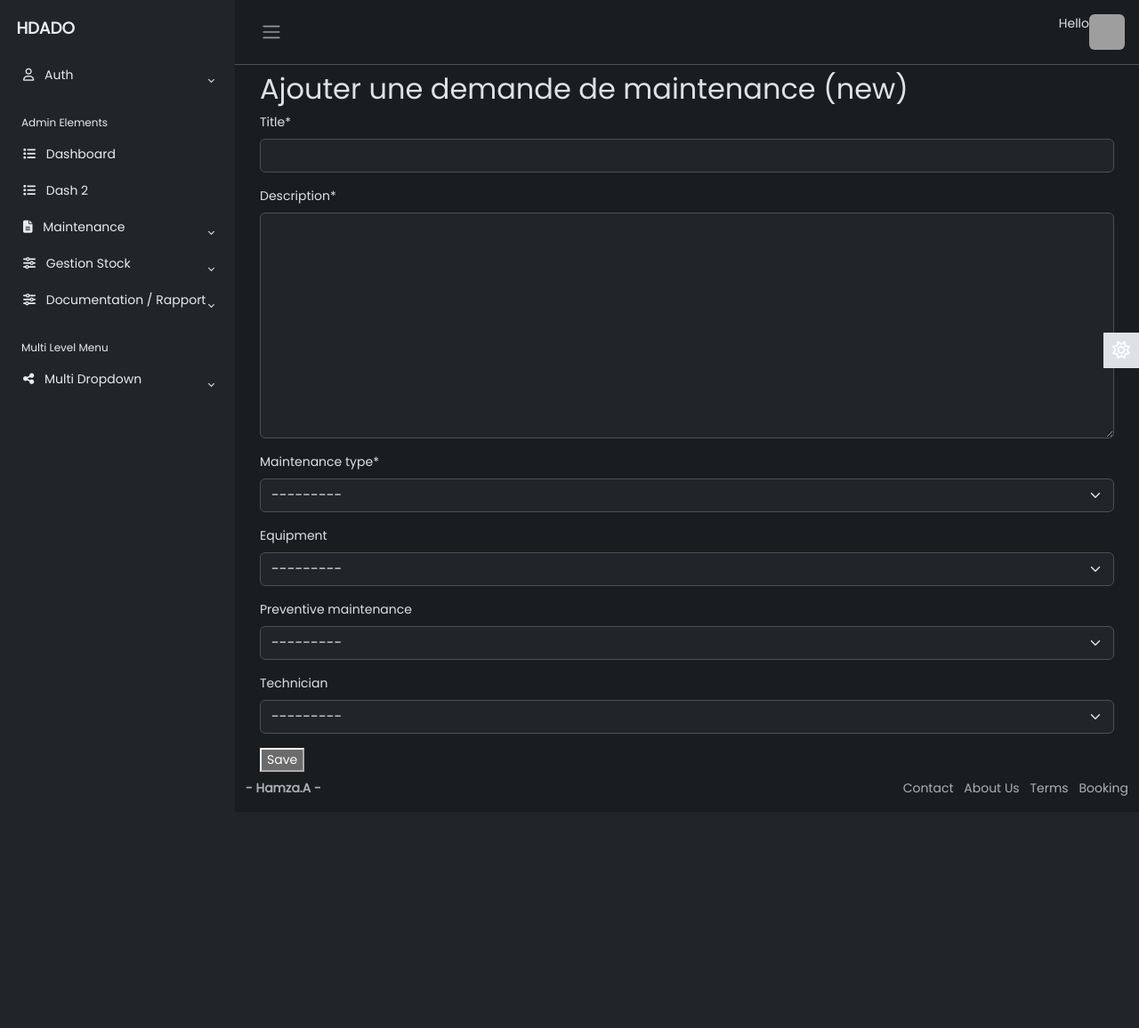
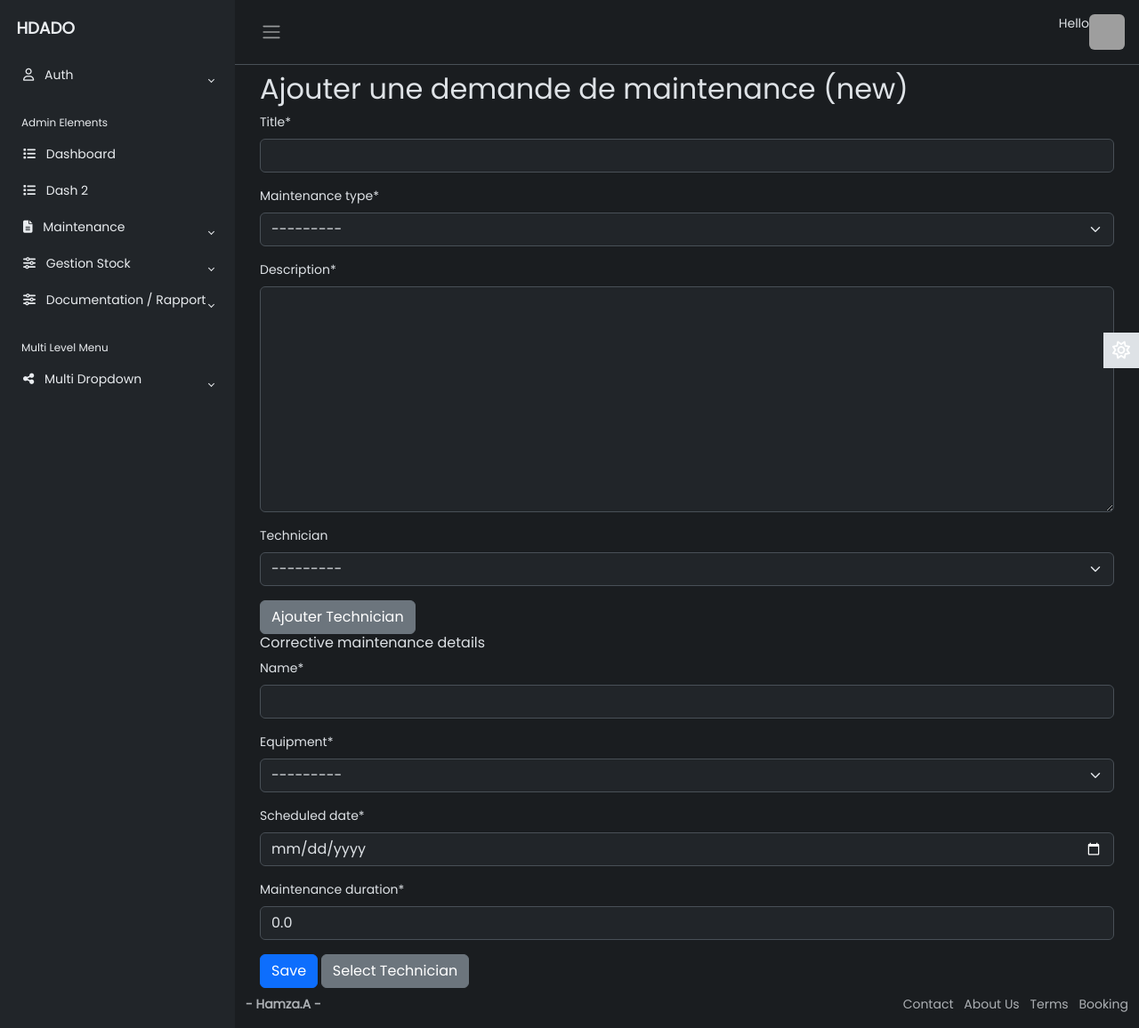
Before and after one commit to hDado/CMMS_django, a Django app: page /add-maintenance/ in a window 1280 px wide. Shown: the whole page at 89% size. Before the commit the page ends 895 px from the top, so only its background shows below. Run offline with Django 4.2, Linux system fonts and the light colour scheme; data comes from the database, SQL or seed files in the repository; data that the repository does not hold is empty; some libraries are stand-ins or nearby versions; grey boxes are pictures that could not be loaded.

Commit message:
Alpha - upload project

```diff
--- a/maintenance_app/forms.py
+++ b/maintenance_app/forms.py
@@ -1,8 +1,8 @@
 # forms.py
 from django import forms
-from .models import MaintenanceRequest,CorrectiveMaintenance,PreventiveMaintenance ,EquipmentCategory,Equipment,MaintenanceSchedule, Task, PieceRechange
+from .models import Technician, MaintenanceRequest,CorrectiveMaintenance,PreventiveMaintenance ,EquipmentCategory,Equipment,MaintenanceSchedule, Task, PieceRechange
 from crispy_forms.helper import FormHelper
-from crispy_forms.layout import Layout, Submit, Div, Field, Row, Column
+from crispy_forms.layout import ButtonHolder,Layout, Submit, Div, Field, Row, Column
 
 
 
@@ -23,7 +23,15 @@ class TaskForm(forms.ModelForm):
         fields = "__all__"
 
 #=========================
-#Maintenance: Equipement :
+#Maintenance:
+# Technician (User):
+class TechForm(forms.ModelForm):
+    class Meta:
+        model = Technician
+        fields = "__all__"
+#
+#
+# Equipement :
 class EquipForm(forms.ModelForm):
     class Meta:
         model = Equipment
@@ -77,14 +85,19 @@ class PreventiveForm(forms.ModelForm):
 class CorrectiveForm(forms.ModelForm):
     class Meta:
         model = CorrectiveMaintenance
-        fields = "__all__"
+        fields = ["name", "equipment", "scheduled_date", "maintenance_duration"]
+
+    def __init__(self, *args, **kwargs):
+            super().__init__(*args, **kwargs)
+
+            self.fields['scheduled_date'].widget = forms.DateInput(attrs={'type': 'date'})
+
 
 #Request : demande intervention
 class MaintenanceRequestForm(forms.ModelForm):
     class Meta:
         model = MaintenanceRequest
-        fields = '__all__'
-
+        fields = ['title','description','maintenance_type','technician']
 
 
 #Maintenance : piece de rechange :
--- a/maintenance_app/models.py
+++ b/maintenance_app/models.py
@@ -1,7 +1,8 @@
 # maintenance_app/models.py
 from django.db import models
 from django.contrib.auth.models import User
-from datetime import date
+from datetime import date, datetime
+
 
 
 
@@ -67,6 +68,7 @@ class Equipment(models.Model):
 
 
 class PreventiveMaintenance(models.Model):
+    name =  models.CharField(max_length=50, default='preventive -')
     equipment = models.ForeignKey(Equipment, on_delete=models.CASCADE)
     maintenance_frequency_days = models.IntegerField()
     maintenance_duration = models.DurationField()
@@ -76,22 +78,10 @@ class PreventiveMaintenance(models.Model):
         return f"Preventive Maintenance for {self.equipment.name}"
 #corrective maintenance :
 class CorrectiveMaintenance(models.Model):
+    name =  models.CharField(max_length=50)
     equipment = models.ForeignKey(Equipment, on_delete=models.CASCADE)
     scheduled_date = models.DateField() #start time
     maintenance_duration = models.DecimalField(max_digits=5, decimal_places=2, default=0.00) #end time
-    end_time = models.DateTimeField(null=True, blank=True)
-
-    def save(self, *args, **kwargs):
-        super().save(*args, **kwargs)
-
-        # Calculate end time based on start time and maintenance duration
-        if self.scheduled_date and self.maintenance_duration:
-            start_time = datetime.combine(self.scheduled_date, datetime.min.time())
-            duration_hours = int(self.maintenance_duration)
-            duration_minutes = int((self.maintenance_duration - duration_hours) * 60)
-            duration = timedelta(hours=duration_hours, minutes=duration_minutes)
-            self.end_time = start_time + duration
-            self.save(update_fields=['end_time'])
 
 
 
@@ -103,15 +93,20 @@ class CorrectiveMaintenance(models.Model):
 class MaintenanceRequest(models.Model):
     MAINTENANCE_TYPE_CHOICES = [
         ('corrective', 'Corrective Maintenance'),
-        ('preventive', 'Preventive Maintenance'),
+        #('preventive', 'Preventive Maintenance'),
     ]
 
     title = models.CharField(max_length=100)
     description = models.TextField()
     maintenance_type = models.CharField(max_length=10, choices=MAINTENANCE_TYPE_CHOICES)
-    equipment = models.ForeignKey(Equipment, on_delete=models.CASCADE, null=True, blank=True)
-    preventive_maintenance = models.ForeignKey(PreventiveMaintenance, on_delete=models.CASCADE, null=True, blank=True)
+
+    #equipment = models.ForeignKey(Equipment, on_delete=models.CASCADE, null=True, blank=True)
+    corrective_maintenance_entries = models.ManyToManyField(CorrectiveMaintenance, blank=True)
+    #preventive_maintenance = models.ForeignKey(PreventiveMaintenance, on_delete=models.CASCADE, null=True, blank=True)
     technician = models.ForeignKey(Technician, on_delete=models.SET_NULL, blank=True, null=True)
+
+
+
     def save(self, *args, **kwargs):
         if self.maintenance_type == 'preventive' and self.equipment:
             self.title = f"Preventive Maintenance - {self.equipment.name}"
--- a/maintenance_app/templates/maintenance_app/m_request.html
+++ b/maintenance_app/templates/maintenance_app/m_request.html
@@ -11,11 +11,47 @@
   <form method="post">
     {% csrf_token %}
 
-    {{ m_form|crispy }}
 
-    <button type="submit">Save</button>
+
+    <div class="row">
+      {{ maintenance_request_form.title|as_crispy_field }}
+    </div>
+    <div class="row">
+      {{ maintenance_request_form.maintenance_type|as_crispy_field }}
+    </div>
+
+    <div class="row">
+      {{ maintenance_request_form.description|as_crispy_field }}
+    </div>
+
+
+    <div class="form-section" data-section="section1">
+      {{ maintenance_request_form.technician|as_crispy_field }}
+      <button type="button" class="btn btn-secondary" onclick="openTechnicianPopup()">Ajouter Technician</button>
+  </div>
+
+    <h6> Corrective maintenance details </h6>
+
+    {{ corrective_maintenance_form|crispy }}
+
+    <div class="button-holder">
+      <button type="submit" class="btn btn-primary">Save</button>
+      <button type="button" class="btn btn-secondary" onclick="openTechnicianPopup()">Select Technician</button>
+  </div>
   </form>
 
 
 
+
+
+
+
+
+  <script>
+    function openTechnicianPopup() {
+        window.open('/add-technician/', 'Technician Popup', 'width=600,height=400');
+    }
+</script>
+
+
 {% endblock %}
--- a/maintenance_app/urls.py
+++ b/maintenance_app/urls.py
@@ -14,12 +14,17 @@ urlpatterns = [
     path('add-equipements/', views.EquipView, name='add_equip'),
     #add equip category window :
     path('equips-category/', views.EquipCatView, name='equipcat'),
+    #add_technician :
+     path('add-technician/', views.addTechView, name='add_tech'),
     #Request (maintenance Intervention)
     path('add-maintenance/', views.MRequestView, name='m_request'),
+    #preventive :
 
 
 
-    path('add_maintenance_app/', views.MaintenanceScheduleView, name='add_maintenance_app'),
+
+
+    #path('add_maintenance_app/', views.MaintenanceScheduleView, name='add_maintenance_app'),
     #View maintenance history table :
     path('maintenance-history/', views.PastMaintenanceView, name='maintenance_history_list'),
     #View present and future history tables :
--- a/maintenance_app/views.py
+++ b/maintenance_app/views.py
@@ -1,9 +1,9 @@
 # maintenance_app/views.py
 from django.shortcuts import render, get_object_or_404, redirect
 from django.http import JsonResponse, HttpResponse
-from .models import MaintenanceRequest,EquipmentCategory, Equipment, MaintenanceHistory, MaintenanceSchedule, Events, Task, PieceRechange
+from .models import Technician, CorrectiveMaintenance , MaintenanceRequest,EquipmentCategory, Equipment, MaintenanceHistory, MaintenanceSchedule, Events, Task, PieceRechange
 from django.utils import timezone
-from .forms import MaintenanceRequestForm,EquipCategoryForm,MaintenanceScheduleForm, TaskForm, PieceForm, EquipForm
+from .forms import TechForm, CorrectiveForm, MaintenanceRequestForm,EquipCategoryForm,MaintenanceScheduleForm, TaskForm, PieceForm, EquipForm
 from django.contrib import messages
 from crispy_forms.helper import FormHelper
 import logging
@@ -26,6 +26,21 @@ def dashboard(request):
     return render(request, 'maintenance_app/dashboard.html')
 
 #Maintenance :
+#Technician :
+def addTechView(request):
+    all_tech = Technician.objects.all()
+    if request.method == 'POST':
+        technician_form = TechForm(request.POST) #call form in forms.py
+        if technician_form.is_valid():
+            technician = technician_form.save()
+            messages.success(request, 'Technicien ajouter a la maintenance')
+            return redirect('add_tech')  # Redirect to a list view or another page
+
+    else:
+        technician_form = TechForm()
+    context= {'technician_form' : technician_form}
+    return render(request, 'maintenance_app/add_technician.html',context)
+
 #Equipement :
 def EquipView(request):
     equips_all = Equipment.objects.all()
@@ -53,20 +68,52 @@ def EquipCatView(request):
 
 
 
+#
+#maintenance request : intervention (fiche_m.html)
+def add_preventive_maintenance(request): #todo
+    if request.method == 'POST':
+        form_p = PreventiveForm(request.POST)
+        if form.is_valid():
+            form_p.save()
+            return redirect('success_page')  # Redirect to a success page
+    else:
+        form_p = PreventiveMaintenanceForm()
 
-#maintenance request : intervention (fiche_m.html)
+    return render(request, 'your_template.html', {'form_p': form_p})
+#
+"""
+def add_corrective_maintenance(request):
+    if request.method == 'POST':
+        form_c = CorrectiveForm(request.POST)
+        if form_c.is_valid():
+            form_c.save()
+            return redirect('success_page')  # Redirect to a success page
+    else:
+        form_c = CorrectiveMaintenanceForm()
+
+    return render(request, 'm_request.html', {'form_c': form_c})
+"""
 #
 def MRequestView(request):
     request_all = MaintenanceRequest.objects.all()
     if request.method == 'POST':
         m_form = MaintenanceRequestForm(request.POST)
-        if m_form.is_valid():
-            maintenance_form = m_form.save()
+        corrective_m = CorrectiveForm(request.POST)
+
+        if m_form.is_valid() and corrective_m.is_valid():
+            maintenance_request = m_form.save(commit=False)
+            corrective_maintenance = corrective_m.save()
+            maintenance_request.save()  # Save the MaintenanceRequest first to get an id
+            maintenance_request.corrective_maintenance_entries.add(corrective_maintenance)
+            maintenance_request.save()
             return redirect('m_request')  # Redirect to a list view or another page
     else:
         m_form = MaintenanceRequestForm()
+        corrective_m = CorrectiveForm()
 
-    return render(request, 'maintenance_app/m_request.html', {'m_form': m_form, 'request_all' : request_all})
+    return render(request, 'maintenance_app/m_request.html', {'maintenance_request_form': m_form, 'corrective_maintenance_form': corrective_m})
+
+
 
 
 #piece detache : #to be updated - Todo : edit - delete
```
Also changed, not shown: maintenance_app/static/maintenance_app/css/addtech.css (added, +67 -0 lines), maintenance_app/templates/maintenance_app/add_task.html (+11 -0 lines), maintenance_app/templates/maintenance_app/add_technician.html (+49 -0 lines), db.sqlite3, maintenance_app/migrations/0016_correctivemaintenance_name_and_more.py (added), maintenance_app/migrations/0017_remove_maintenancerequest_preventive_maintenance_and_more.py (added), maintenance_app/migrations/0018_remove_maintenancerequest_equipment.py (added), maintenance_app/migrations/0019_technician_guest.py (added), maintenance_app/migrations/0020_remove_technician_guest.py (added), maintenance_app/migrations/0021_remove_correctivemaintenance_end_time.py (added).
